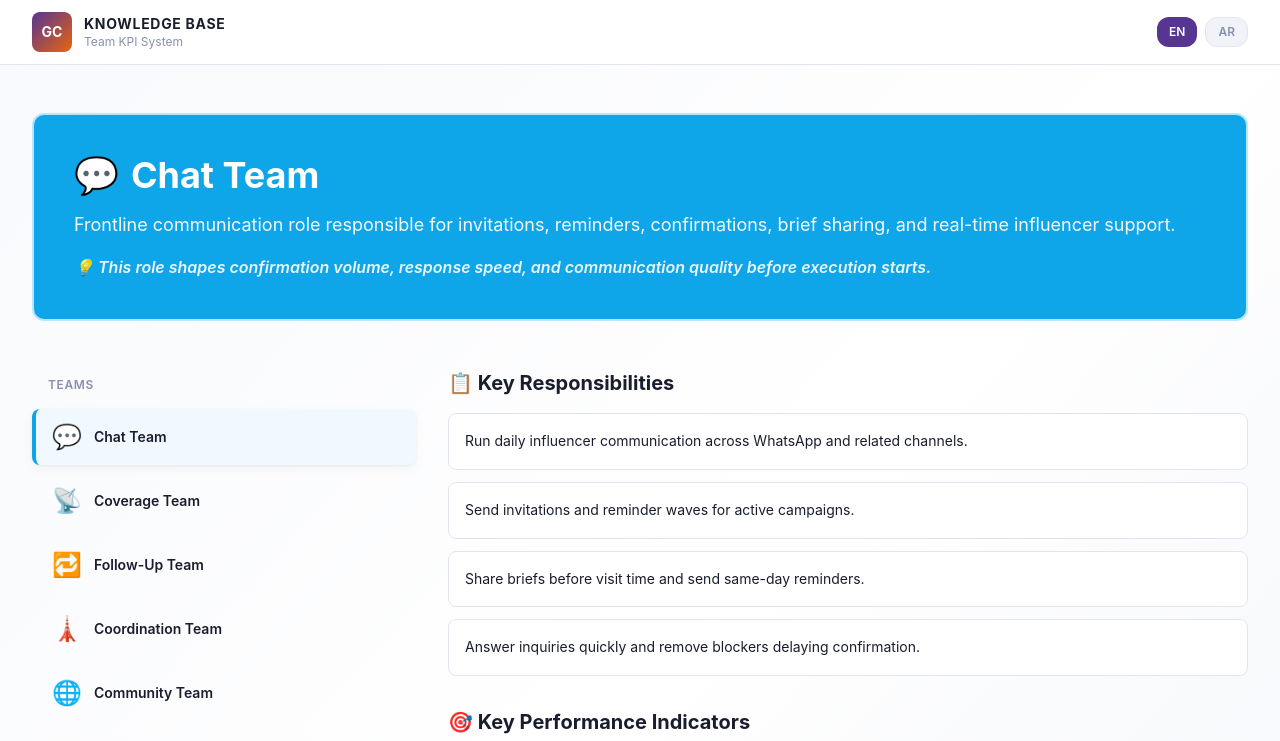
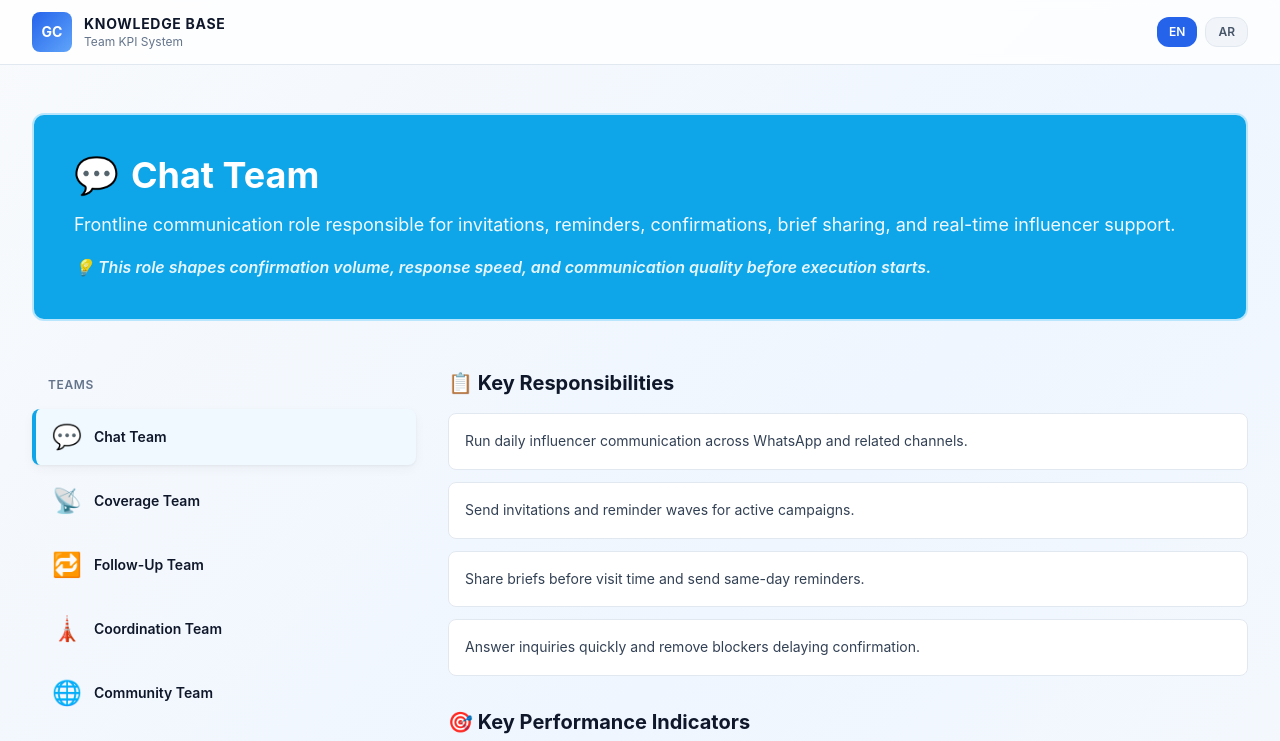
Before and after one commit to ahmedlala502/TryGC-Finance, a Next.js app: page / in a window 1280 px wide. Shown: the top 741 px of the page. Built offline with nearby package versions, Linux system fonts and the light colour scheme.

Commit message:
fix: configure Tailwind colors in KPISystem component
Replace undefined colors with standard Tailwind colors for proper layout and contrast.

Co-authored-by: Deep Ash <250232607+ahmedlala502@users.noreply.github.com>

```diff
--- a/app/layout.tsx
+++ b/app/layout.tsx
@@ -13,7 +13,7 @@ export default function RootLayout({
 }) {
   return (
     <html lang="en">
-      <body className="bg-bg antialiased">
+      <body className="bg-slate-50 antialiased text-slate-900">
         {children}
       </body>
     </html>
--- a/components/KPISystem.tsx
+++ b/components/KPISystem.tsx
@@ -177,7 +177,7 @@ const teams: Team[] = [
       { en: 'Track campaign status, missing coverage, and final reports with the client.', ar: 'متابعة حالة الحملة والتغطية الناقصة والتقارير النهائية مع العميل.' },
     ],
     kpis: [
-      { name: 'List Quality Score', nameAr: 'مؤشر جودة القائمة', target: '≥ 20%', type: 'up', rationale: 'Calculated as (posting coverages / list size). A 20%+ rate means at least 1 in 5 creators on the submitted list deliver final content — commercially viable threshold.' },
+      { name: 'List Quality Score', nameAr: 'مؤشر جودة القائم��', target: '≥ 20%', type: 'up', rationale: 'Calculated as (posting coverages / list size). A 20%+ rate means at least 1 in 5 creators on the submitted list deliver final content — commercially viable threshold.' },
       { name: 'List Approval Turnaround', nameAr: 'زمن اعتماد القائمة', target: '≤ 48h', type: 'down', rationale: 'Time from list submission to client approval. Delays here push back activation and compress the execution window for all teams.' },
       { name: 'Campaign Activation Rate', nameAr: 'معدل تفعيل الحملات', target: '≥ 90%', type: 'up', rationale: 'Measures how many approved campaigns actually go live. A low rate indicates friction in handoff from community to coordination/chat.' },
       { name: 'Client Feedback Capture Rate', nameAr: 'معدل إغلاق الفيدباك', target: '≥ 90%', type: 'up', rationale: 'Tracks whether post-campaign feedback is collected and documented. Critical for campaign learning, renewal proposals, and issue resolution.' },
@@ -255,18 +255,18 @@ export default function KPISystem() {
   const currentTeam = teams.find(t => t.id === activeTeam)
 
   return (
-    <div className="min-h-screen bg-gradient-to-br from-bg via-bg2 to-bg3">
+    <div className="min-h-screen bg-gradient-to-br from-slate-50 via-blue-50 to-slate-50">
       {/* Header */}
-      <header className="sticky top-0 z-50 border-b border-border bg-bg2 backdrop-blur-sm">
+      <header className="sticky top-0 z-50 border-b border-slate-200 bg-white/80 backdrop-blur-sm">
         <div className="mx-auto max-w-full px-4 sm:px-6 lg:px-8">
           <div className="flex h-16 items-center justify-between">
             <div className="flex items-center gap-3">
-              <div className="flex h-10 w-10 items-center justify-center rounded-lg bg-gradient-to-br from-primary to-accent text-white font-bold text-sm">
+              <div className="flex h-10 w-10 items-center justify-center rounded-lg bg-gradient-to-br from-blue-600 to-blue-400 text-white font-bold text-sm">
                 GC
               </div>
               <div>
-                <h1 className="text-sm font-bold uppercase tracking-wider text-text">Knowledge Base</h1>
-                <p className="text-xs text-muted">Team KPI System</p>
+                <h1 className="text-sm font-bold uppercase tracking-wider text-slate-900">Knowledge Base</h1>
+                <p className="text-xs text-slate-500">Team KPI System</p>
               </div>
             </div>
             <div className="flex gap-2">
@@ -274,8 +274,8 @@ export default function KPISystem() {
                 onClick={() => setIsArabic(false)}
                 className={`px-3 py-1.5 rounded-md text-xs font-semibold transition-all ${
                   !isArabic
-                    ? 'bg-primary text-white'
-                    : 'border border-border bg-bg3 text-muted hover:border-border2 hover:text-text2'
+                    ? 'bg-blue-600 text-white'
+                    : 'border border-slate-200 bg-slate-100 text-slate-600 hover:bg-slate-200 hover:text-slate-900'
                 }`}
               >
                 EN
@@ -284,8 +284,8 @@ export default function KPISystem() {
                 onClick={() => setIsArabic(true)}
                 className={`px-3 py-1.5 rounded-md text-xs font-semibold transition-all ${
                   isArabic
-                    ? 'bg-primary text-white'
-                    : 'border border-border bg-bg3 text-muted hover:border-border2 hover:text-text2'
+                    ? 'bg-blue-600 text-white'
+                    : 'border border-slate-200 bg-slate-100 text-slate-600 hover:bg-slate-200 hover:text-slate-900'
                 }`}
               >
                 AR
@@ -296,7 +296,7 @@ export default function KPISystem() {
       </header>
 
       {/* Main Content */}
-      <main className="mx-auto max-w-full px-4 sm:px-6 lg:px-8 py-12">
+      <main className="mx-auto w-full px-4 sm:px-6 lg:px-8 py-12">
         {/* Hero Section */}
         {currentTeam && (
           <div className="mb-12 animate-fade-in">
@@ -331,15 +331,15 @@ export default function KPISystem() {
           {/* Sidebar Navigation */}
           <div className="lg:col-span-1">
             <div className="sticky top-20 space-y-2">
-              <p className="px-4 py-2 text-xs font-semibold uppercase tracking-wider text-muted">Teams</p>
+              <p className="px-4 py-2 text-xs font-semibold uppercase tracking-wider text-slate-500">Teams</p>
               {teams.map((team) => (
                 <button
                   key={team.id}
                   onClick={() => setActiveTeam(team.id)}
                   className={`w-full flex items-center gap-3 rounded-lg px-4 py-3 text-left transition-all ${
                     activeTeam === team.id
-                      ? 'bg-bg2 border-l-4 shadow-sm'
-                      : 'hover:bg-bg2/50 border-l-4 border-transparent'
+                      ? 'bg-white border-l-4 shadow-sm'
+                      : 'hover:bg-slate-100/50 border-l-4 border-transparent'
                   }`}
                   style={{
                     borderColor: activeTeam === team.id ? team.color : 'transparent',
@@ -348,7 +348,7 @@ export default function KPISystem() {
                 >
                   <span className="text-2xl">{team.icon}</span>
                   <div className="flex-1 min-w-0">
-                    <p className="text-sm font-semibold text-text truncate">
+                    <p className="text-sm font-semibold text-slate-900 truncate">
                       {isArabic ? team.nameAr : team.name}
                     </p>
                   </div>
@@ -362,16 +362,16 @@ export default function KPISystem() {
             <div className="lg:col-span-2 space-y-8">
               {/* Tasks Section */}
               <section className="animate-slide-in">
-                <h3 className="mb-4 text-xl font-bold text-text">
+                <h3 className="mb-4 text-xl font-bold text-slate-900">
                   {isArabic ? '📋 المهام الرئيسية' : '📋 Key Responsibilities'}
                 </h3>
                 <div className="grid gap-3">
                   {currentTeam.tasks.map((task, idx) => (
                     <div
                       key={idx}
-                      className="rounded-lg border border-border bg-bg2 p-4 hover:border-border2 hover:shadow-sm transition-all"
+                      className="rounded-lg border border-slate-200 bg-white p-4 hover:border-slate-300 hover:shadow-sm transition-all"
                     >
-                      <p className="text-sm leading-relaxed text-text">
+                      <p className="text-sm leading-relaxed text-slate-700">
                         {isArabic ? task.ar : task.en}
                       </p>
                     </div>
@@ -381,17 +381,17 @@ export default function KPISystem() {
 
               {/* KPIs Section */}
               <section className="animate-slide-in">
-                <h3 className="mb-4 text-xl font-bold text-text">
+                <h3 className="mb-4 text-xl font-bold text-slate-900">
                   {isArabic ? '🎯 مؤشرات الأداء الرئيسية' : '🎯 Key Performance Indicators'}
                 </h3>
                 <div className="grid gap-4 sm:grid-cols-1 lg:grid-cols-2">
                   {currentTeam.kpis.map((kpi, idx) => (
                     <div
                       key={idx}
-                      className="rounded-lg border border-border bg-bg2 p-5 hover:shadow-sm transition-all"
+                      className="rounded-lg border border-slate-200 bg-white p-5 hover:shadow-sm transition-all"
                     >
                       <div className="flex items-start justify-between gap-3 mb-3">
-                        <h4 className="font-semibold text-text text-sm sm:text-base">
+                        <h4 className="font-semibold text-slate-900 text-sm sm:text-base">
                           {isArabic ? kpi.nameAr : kpi.name}
                         </h4>
                         <span
@@ -404,7 +404,7 @@ export default function KPISystem() {
                           {kpi.target}
                         </span>
                       </div>
-                      <p className="text-xs sm:text-sm text-text2 leading-relaxed">
+                      <p className="text-xs sm:text-sm text-slate-600 leading-relaxed">
                         {kpi.rationale}
                       </p>
                     </div>
@@ -422,7 +422,7 @@ export default function KPISystem() {
                       backgroundColor: currentTeam.lightBg,
                     }}
                   >
-                    <p className="text-sm sm:text-base font-semibold text-text2 leading-relaxed">
+                    <p className="text-sm sm:text-base font-semibold text-slate-700 leading-relaxed">
                       ✓ {isArabic ? currentTeam.exampleAr : currentTeam.example}
                     </p>
                   </div>
```
